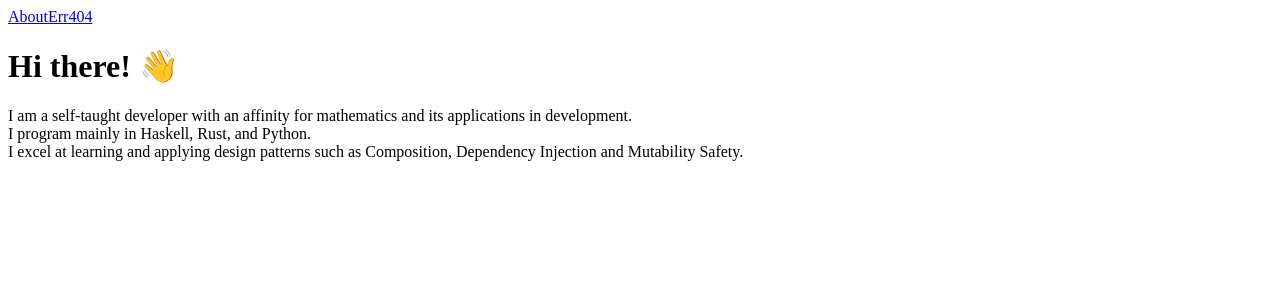
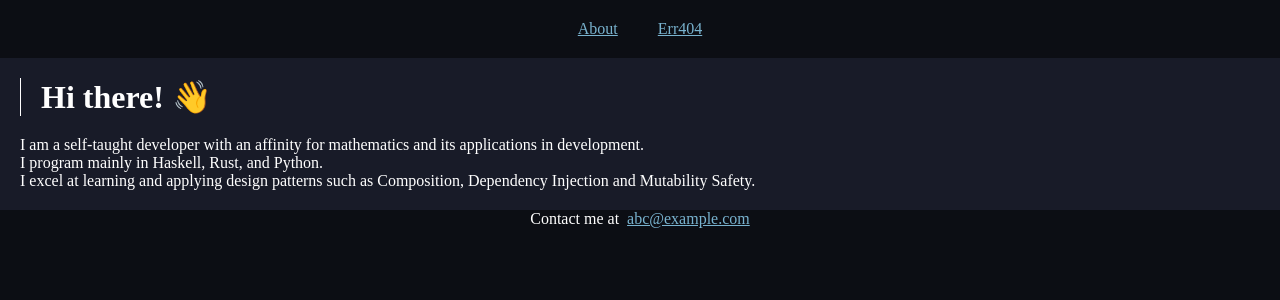
Before and after one commit to Violet-Codes/Violet-Codes.github.io, a React (Create React App) app: page / in a window 1280 px wide. Shown: the top 300 px of the page. Built offline with nearby package versions, Linux system fonts and the light colour scheme.

Commit message:
raw css refactor

```diff
--- a/src/App.tsx
+++ b/src/App.tsx
@@ -1,50 +1,49 @@
 import React from 'react';
-import { Routes, Route, Outlet, Link } from 'react-router-dom';
+import { Routes, Route, Outlet } from 'react-router-dom';
+
+import Navbar from './Navbar';
+import Extras from './Extras';
 
 export const App: React.FC<{}> = (props: {}) =>
-    <>
-        <Link to="/">
-            About
-        </Link>
-        <Link to="/err/">
-            Err404
-        </Link>
+    <div className="app">
+        <Navbar />
         <Routes>
-            <Route path="/" element={<Hello />}>
+            <Route path="/" element={<Content />}>
                 <Route path="" element={<AboutMe />} />
                 <Route path="*" element={<Err404 />} />
             </Route>
         </Routes>
-    </>;
+        <Extras />
+    </div>;
 
-const Hello: React.FC<{}> = (props: {}) =>
-    <>
-        <header>
-            <h1>
-                Hi there! 👋
-            </h1>
-        </header>
-        <Outlet />
-    </>;
+const Content: React.FC<{}> = (props: {}) =>
+    <main>
+        <div className="content">
+            <Outlet />
+        </div>
+    </main>;
 
 const AboutMe: React.FC<{}> = (props: {}) =>
-    <main>
+    <>
+        <h1>
+            Hi there! 👋
+        </h1>
         <div>
             I am a self-taught developer with an affinity for mathematics and its applications in development.<br/>
             I program mainly in Haskell, Rust, and Python.<br/>
             I excel at learning and applying design patterns such as Composition, Dependency Injection and Mutability Safety.
         </div>
-    </main>;
+    </>;
 
 const Err404: React.FC<{}> = (props: {}) =>
-    <main>
+    <>
+        <h1>
+            Error 404!
+        </h1>
         <div>
-            <h2>
-                Error 404!
-            </h2>
             The page you are looking for does not exist!<br/>
             Check if your URL is correct.
         </div>
-    </main>;
+    </>;
 
 export default App;
--- /dev/null
+++ b/src/Extras.tsx
@@ -0,0 +1,14 @@
+import React from 'react';
+
+export const Extras: React.FC<{}> = (props: {}) =>
+    <footer>
+        <div className='extras'>
+            Contact me at
+            &#160;
+            <a href = "mailto: abc@example.com">
+                abc@example.com
+            </a>
+        </div>
+    </footer>;
+
+export default Extras;
--- /dev/null
+++ b/src/Navbar.tsx
@@ -0,0 +1,28 @@
+import React, {ReactNode} from 'react';
+import { Link } from 'react-router-dom';
+
+export const NavBar: React.FC<{}> = (props: {}) =>
+    <header>
+        <div className="navbar">
+            <NavLink to="/">
+                About
+            </NavLink>
+            <NavLink to="/err/">
+                Err404
+            </NavLink>
+        </div>
+    </header>
+
+type NavLinkPropT = {
+    to: string;
+    children: ReactNode | ReactNode[];
+};
+
+const NavLink: React.FC<NavLinkPropT> = (props: NavLinkPropT) =>
+    <div className="item">
+        <Link to={props.to}>
+            {props.children}
+        </Link>
+    </div>
+
+export default NavBar;
--- a/src/index.tsx
+++ b/src/index.tsx
@@ -3,6 +3,7 @@ import ReactDOM from 'react-dom/client';
 import { BrowserRouter } from 'react-router-dom';
 import App from './App';
 import reportWebVitals from './reportWebVitals';
+import './style.css';
 
 const root = ReactDOM.createRoot(
   document.getElementById('root') as HTMLElement
--- /dev/null
+++ b/src/style.css
@@ -0,0 +1,47 @@
+* {
+  padding: 0px;
+  border: 0px;
+  margin: 0px; }
+
+html {
+  background-color: #0c0e14;
+  color: #ffffff; }
+
+a {
+  color: #79b3cf; }
+  a:visited {
+    color: #9390cf; }
+  a:hover {
+    color: #79dfc8; }
+  a:active {
+    color: #ffffff; }
+
+.app {
+  display: flex;
+  flex-direction: column;
+  align-items: stretch; }
+
+.content {
+  background-color: #181b28;
+  padding: 20px; }
+
+.navbar {
+  display: flex;
+  background-color: #0c0e14;
+  flex-direction: row;
+  justify-content: center; }
+  .navbar > .item {
+    padding: 20px; }
+
+.extras {
+  display: flex;
+  background-color: #0c0e14;
+  flex-direction: row;
+  justify-content: center; }
+
+h1 {
+  padding-left: 20px;
+  margin-bottom: 20px;
+  border-left: 1px;
+  border-color: #ffffff;
+  border-style: solid; }
--- /dev/null
+++ b/style.sass
@@ -0,0 +1,66 @@
+$DARKER: #0c0e14
+$DARK: #181b28
+
+$PURPLE: #9390cf
+$BLUE: #79b3cf
+$CYAN: #79dfc8
+
+$SALMON: #ff98b0
+$ORANGE: #f0bd91
+$YELLOW: #f2ebb8
+
+$LIGHT: #ffffff
+
+$GAP: 20px
+
+@mixin container()
+    display: flex
+
+*
+    padding: 0px
+    border: 0px
+    margin: 0px
+
+html
+    background-color: $DARKER
+    color: $LIGHT
+
+a
+    color: $BLUE
+    &:visited
+        color: $PURPLE
+    &:hover
+        color: $CYAN
+    &:active
+        color: $LIGHT
+
+.app
+    @include container()
+    flex-direction: column
+    align-items: stretch
+
+.content
+    background-color: $DARK
+    padding: $GAP
+
+.navbar
+    @include container()
+    background-color: $DARKER
+    flex-direction: row
+    justify-content: center
+    & > .item
+        padding: $GAP
+
+.extras
+    @include container()
+    background-color: $DARKER
+    flex-direction: row
+    justify-content: center
+
+h1
+    padding-left: $GAP
+    margin-bottom: $GAP
+    border-left: 1px
+
+    border-color: $LIGHT
+    border-style: solid
```
Also changed, not shown: 2 other files (tests, documents, lock files or other folders).
